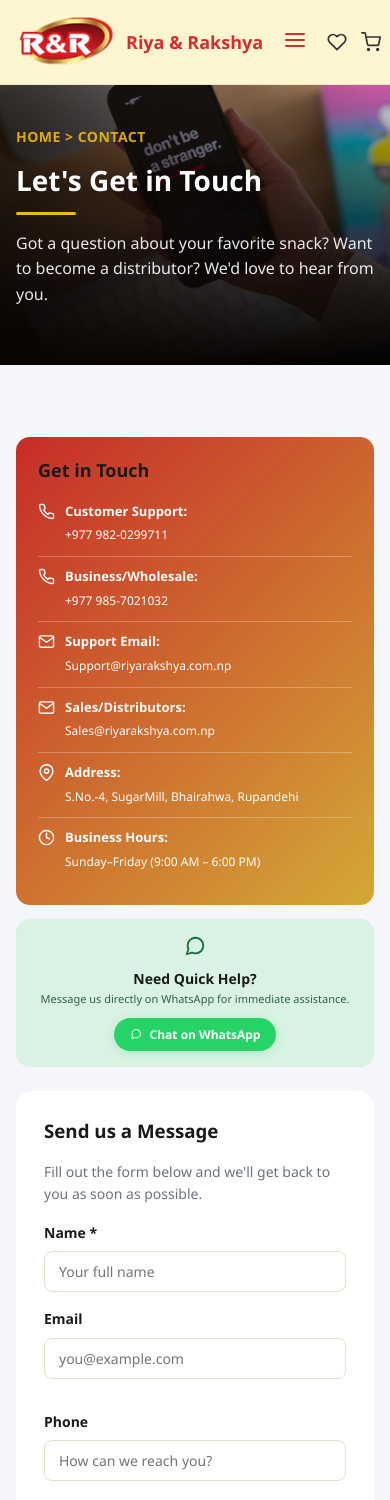
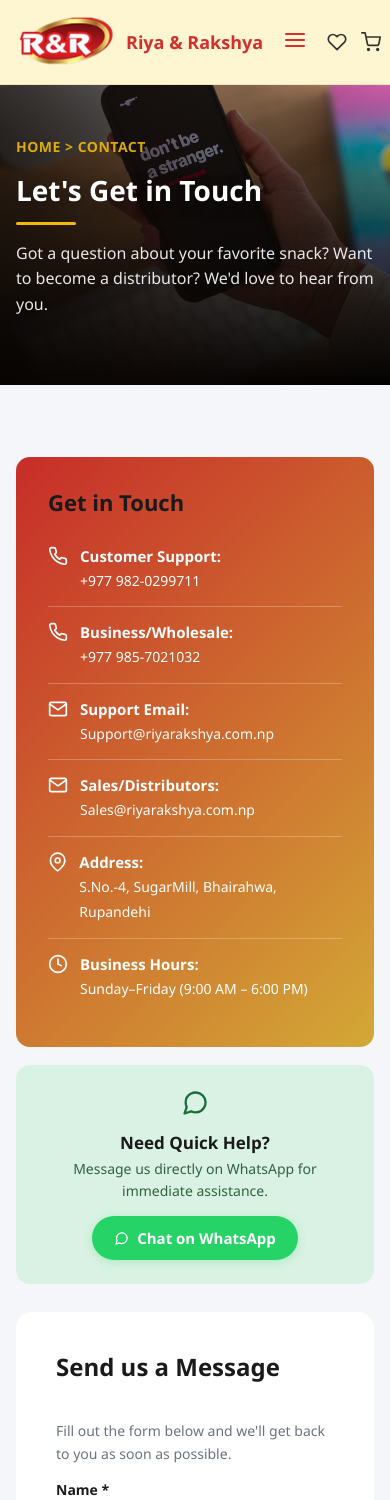
Before and after one commit to Auralith-Bit/R-R, a React (Vite) app in the folder frontend/: page /contact in a window 390 px wide. Shown: the top 1500 px of the page. Built offline with nearby package versions, Linux system fonts and the light colour scheme; no server answers.

Commit message:
Fixed css of maufacturing CTA, contact form and increase the map size

```diff
--- a/frontend/src/index.css
+++ b/frontend/src/index.css
@@ -27,7 +27,6 @@ html {
   -webkit-text-size-adjust: 100%;
   -moz-text-size-adjust: 100%;
   text-size-adjust: 100%;
-  overflow-x: hidden;
 }
 
 html,
@@ -49,7 +48,7 @@ body {
 }
 
 #root {
-  max-width: 100vw;
+  max-width: 100%;
 }
 
 a {
@@ -359,7 +358,7 @@ select:focus {
 .page-hero-v2 {
   position: relative;
   width: 100%;
-  height: 380px;
+  height: 440px;
   overflow: hidden;
   isolation: isolate;
   display: flex;
@@ -456,10 +455,15 @@ select:focus {
 }
 @media (max-width: 720px) {
   .page-hero-v2 {
-    height: 280px;
+    height: 300px;
   }
   .page-hero-v2-copy h1 {
     font-size: 28px;
+  }
+}
+@media (min-width: 1400px) {
+  .page-hero-v2 {
+    height: 500px;
   }
 }
 @media (prefers-reduced-motion: reduce) {
@@ -1685,9 +1689,9 @@ select:focus {
   padding-top: 40px;
   padding-bottom: 40px;
   display: grid;
-  grid-template-columns: 0.8fr 1.6fr;
-  gap: 24px;
-  align-items: start;
+  grid-template-columns: 1fr 1.8fr;
+  gap: 28px;
+  align-items: stretch;
 }
 .contact-form-row {
   display: grid;
--- a/frontend/src/pages/Contact.jsx
+++ b/frontend/src/pages/Contact.jsx
@@ -131,27 +131,27 @@ export default function Contact() {
       </div>
 
       <div className="container contact-main-grid" style={{ paddingTop: 48, paddingBottom: 48 }}>
-        <div>
-          <div style={{ background: "linear-gradient(135deg, #C72D29, #D3A836)", color: "#fff", borderRadius: 14, padding: 22 }}>
-            <h3 style={{ marginTop: 0, fontSize: 18, marginBottom: 10, fontWeight: 700 }}>{contactInfo.heading || "Get in Touch"}</h3>
+        <div style={{ display: "flex", flexDirection: "column", gap: 18 }}>
+          <div style={{ background: "linear-gradient(135deg, #C72D29, #D3A836)", color: "#fff", borderRadius: 14, padding: 32, flex: 1 }}>
+            <h3 style={{ marginTop: 0, fontSize: 22, marginBottom: 14, fontWeight: 700 }}>{contactInfo.heading || "Get in Touch"}</h3>
             {contactItems.map((item, i) => {
               const Icon = CONTACT_ICONS[i] || FiPhone;
               return (
-                <div key={i} style={{ display: "flex", gap: 10, padding: "9px 0", borderTop: i === 0 ? "none" : "1px solid rgba(255,255,255,0.25)" }}>
-                  <Icon size={17} style={{ marginTop: 2 }} />
+                <div key={i} style={{ display: "flex", gap: 12, padding: "13px 0", borderTop: i === 0 ? "none" : "1px solid rgba(255,255,255,0.25)" }}>
+                  <Icon size={20} style={{ marginTop: 2 }} />
                   <div>
-                    <strong style={{ display: "block", fontSize: 13, fontWeight: 700 }}>{item.label}:</strong>
-                    <span style={{ fontSize: 12, opacity: 1, fontWeight: 500 }}>{item.value}</span>
+                    <strong style={{ display: "block", fontSize: 15, fontWeight: 700 }}>{item.label}:</strong>
+                    <span style={{ fontSize: 14, opacity: 1, fontWeight: 500 }}>{item.value}</span>
                   </div>
                 </div>
               );
             })}
           </div>
 
-          <div style={{ background: "#d9f2e3", borderRadius: 14, padding: 16, marginTop: 14, textAlign: "center" }}>
-            <FiMessageCircle size={22} color="#1b6f3c" />
-            <h4 style={{ margin: "6px 0 2px", fontSize: 14 }}>{whatsappHelp.heading || "Need Quick Help?"}</h4>
-            <p style={{ fontSize: 11, color: "#33613f", margin: "0 0 10px" }}>
+          <div style={{ background: "#d9f2e3", borderRadius: 14, padding: 24, textAlign: "center" }}>
+            <FiMessageCircle size={28} color="#1b6f3c" />
+            <h4 style={{ margin: "8px 0 4px", fontSize: 17 }}>{whatsappHelp.heading || "Need Quick Help?"}</h4>
+            <p style={{ fontSize: 14, color: "#33613f", margin: "0 0 14px" }}>
               {whatsappHelp.body || "Message us directly on WhatsApp for immediate assistance."}
             </p>
             <a
@@ -159,15 +159,15 @@ export default function Contact() {
               target="_blank"
               rel="noreferrer"
               className="btn btn-whatsapp"
-              style={{ fontSize: 12, padding: "7px 16px" }}
+              style={{ fontSize: 15, padding: "10px 22px" }}
             >
               <FiMessageCircle /> Chat on WhatsApp
             </a>
           </div>
         </div>
 
-        <div style={{ background: "#fff", borderRadius: 16, padding: 28 }}>
-          <h3 style={{ marginTop: 0 }}>{formSec.heading || "Send us a Message"}</h3>
+        <div style={{ background: "#fff", borderRadius: 16, padding: 40, display: "flex", flexDirection: "column" }}>
+          <h3 style={{ marginTop: 0, fontSize: 24 }}>{formSec.heading || "Send us a Message"}</h3>
           <p style={{ color: "var(--text-muted)", fontSize: 14 }}>
             {formSec.body || "Fill out the form below and we'll get back to you as soon as possible."}
           </p>
@@ -176,7 +176,7 @@ export default function Contact() {
               {formSec.successMessage || "Thanks! Your message has been sent — we'll be in touch shortly."}
             </div>
           )}
-          <form onSubmit={handleSubmit}>
+          <form onSubmit={handleSubmit} style={{ display: "flex", flexDirection: "column", flex: 1 }}>
             <label style={{ fontSize: 14, fontWeight: 600 }}>{(formSec.fields || {}).nameLabel || "Name"} *</label>
             <input
               name="name"
@@ -231,7 +231,7 @@ export default function Contact() {
               onChange={handleChange}
               placeholder="Write your message here..."
               rows={5}
-              style={{ ...inputStyle, resize: "vertical" }}
+              style={{ ...inputStyle, resize: "vertical", flex: 1 }}
             />
             {errors.message && <p style={errorStyle}>{errors.message}</p>}
 
@@ -313,13 +313,13 @@ export default function Contact() {
           ))}
         </div>
       </div>
-      <div className="container" style={{ paddingTop: 60, paddingBottom: 60 }}>
-        <div style={{ borderRadius: 16, overflow: "hidden" }}>
+      <div style={{ paddingTop: 60 }}>
+        <div style={{ overflow: "hidden" }}>
           <iframe
             title="Riya & Rakshya Food Products location"
             src="https://www.google.com/maps?q=Bhairahawa,Rupandehi,Nepal&output=embed"
             width="100%"
-            height="380"
+            height="500"
             style={{ border: 0, display: "block" }}
             loading="lazy"
             referrerPolicy="no-referrer-when-downgrade"
@@ -332,13 +332,13 @@ export default function Contact() {
 
 const inputStyle = {
   width: "100%",
-  padding: "10px 14px",
+  padding: "12px 16px",
   borderRadius: 8,
   border: "1px solid var(--border-color)",
   background: "#fff",
-  margin: "6px 0 14px",
+  margin: "6px 0 16px",
   fontFamily: "inherit",
-  fontSize: 14,
+  fontSize: 15,
   transition: "border-color 0.2s ease, box-shadow 0.2s ease",
 };
 
--- a/frontend/src/pages/Manufacturing.jsx
+++ b/frontend/src/pages/Manufacturing.jsx
@@ -61,7 +61,7 @@ export default function Manufacturing() {
       />
 
       {/* ── Process Steps ── */}
-      <section style={{ background: "var(--gray-bg)", padding: "48px 0", overflow: "hidden" }}>
+      <section style={{ background: "var(--gray-bg)", padding: "64px 0", overflow: "hidden" }}>
         <div className="container">
           <div style={{ textAlign: "center", maxWidth: 920, margin: "0 auto" }}>
             <p style={{ color: "var(--red)", fontWeight: 700, letterSpacing: 2, fontSize: 13, textTransform: "uppercase", marginBottom: 6 }}>
@@ -117,7 +117,7 @@ export default function Manufacturing() {
       `}</style>
 
       {/* ── Inside Our Facility ── */}
-      <section style={{ background: "#FDF5F5", padding: "40px 0" }}>
+      <section style={{ background: "#FDF5F5", padding: "56px 0" }}>
         <div className="container">
           <div className="facility-grid">
             <div>
@@ -172,7 +172,7 @@ export default function Manufacturing() {
       </section>
 
       {/* ── Why Choose Us ── */}
-      <section style={{ background: "var(--gray-bg)", padding: "40px 0" }}>
+      <section style={{ background: "var(--gray-bg)", padding: "56px 0" }}>
         <div className="container">
           <div className="why-choose-grid">
             <div style={{ background: "var(--dark)", borderRadius: 16, padding: "32px 24px", display: "flex", flexDirection: "column", justifyContent: "center", textAlign: "center", color: "#fff" }}>
@@ -213,9 +213,9 @@ export default function Manufacturing() {
       </section>
 
       {/* ── CTA Banner ── */}
-      <section style={{ padding: "40px 24px", background: "linear-gradient(to right, #D24A40, #DB7A43, #E1B24A)" }}>
+      <section style={{ padding: "40px clamp(20px, 8vw, 140px)", background: "linear-gradient(to right, #D24A40, #DB7A43, #E1B24A)" }}>
         <div style={{ maxWidth: 1380, margin: "0 auto" }}>
-          <div className="mfg-cta-card" style={{ position: "relative", overflow: "hidden", borderRadius: 20, minHeight: 380, boxShadow: "0 30px 80px rgba(0,0,0,0.18)" }}>
+          <div className="mfg-cta-card" style={{ position: "relative", overflow: "hidden", borderRadius: 20, minHeight: 340, boxShadow: "0 30px 80px rgba(0,0,0,0.18)" }}>
             <img
               src={encodeURI(ctaSec.image || "/images/hero/kushal namkeen backgraound CTA.png")}
               alt="Banner"
@@ -224,7 +224,7 @@ export default function Manufacturing() {
               style={{ position: "absolute", inset: 0, width: "100%", height: "100%", objectFit: "cover", objectPosition: "center" }}
             />
             <div style={{ position: "absolute", inset: 0, background: "rgba(0,0,0,0.6)" }} />
-            <div className="mfg-cta-content" style={{ position: "relative", zIndex: 10, display: "flex", flexDirection: "column", alignItems: "center", justifyContent: "center", textAlign: "center", minHeight: 380, padding: "32px 12px" }}>
+            <div className="mfg-cta-content" style={{ position: "relative", zIndex: 10, display: "flex", flexDirection: "column", alignItems: "center", justifyContent: "center", textAlign: "center", minHeight: 340, padding: "28px 16px" }}>
               <h2 style={{ maxWidth: 960, color: "#fff", fontWeight: 700, fontSize: "clamp(20px, 2.5vw, 36px)", lineHeight: 1.2, marginTop: 0 }}>
                 {ctaSec.heading || "The Ultimate Crunchy Chips Experience"}
               </h2>
@@ -286,7 +286,7 @@ export default function Manufacturing() {
       </section>
 
       {/* ── Our Capabilities ── */}
-      <div className="container" style={{ paddingTop: 40, paddingBottom: 40 }}>
+      <div className="container" style={{ paddingTop: 56, paddingBottom: 56 }}>
         <div style={{ textAlign: "center", marginBottom: 24 }}>
           <p style={{ color: "var(--red)", fontWeight: 700, marginBottom: 4 }}>{capSec.tag || "OUR CAPABILITIES"}</p>
           <h2 style={{ marginTop: 0, fontSize: "clamp(20px, 2.5vw, 32px)" }}>{capSec.heading || "Why Our Manufacturing Stands Out"}</h2>
--- a/frontend/src/pages/ProductDetail.jsx
+++ b/frontend/src/pages/ProductDetail.jsx
@@ -65,12 +65,14 @@ export default function ProductDetail() {
 
       <div className="container" style={{ paddingTop: 60, paddingBottom: 60 }}>
         <div className="product-detail-grid" style={{ gridTemplateColumns: "0.8fr 1.2fr" }}>
-          <img
-            src={imgError ? "/images/Logo.png" : encodeURI(product.image)}
-            alt={product.name}
-            style={{ width: "100%", borderRadius: 12, objectFit: "contain" }}
-            onError={() => setImgError(true)}
-          />
+          <div style={{ display: "flex", justifyContent: "center", alignItems: "center" }}>
+            <img
+              src={imgError ? "/images/Logo.png" : encodeURI(product.image)}
+              alt={product.name}
+              style={{ maxWidth: "80%", maxHeight: 360, borderRadius: 12, objectFit: "contain" }}
+              onError={() => setImgError(true)}
+            />
+          </div>
           <div>
             <span
               style={{
```
